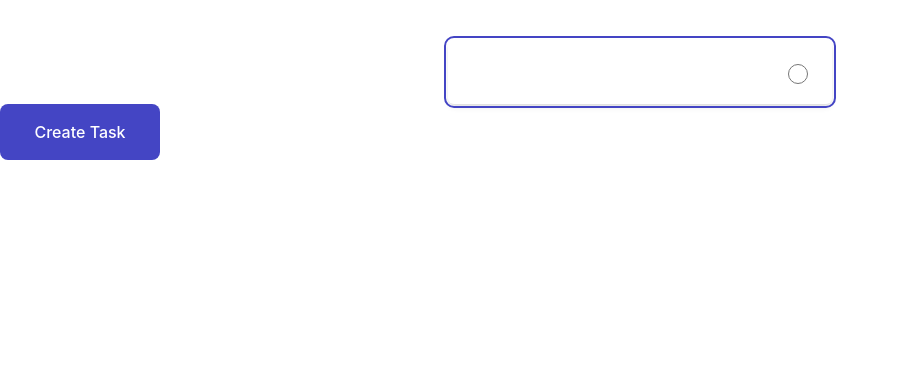
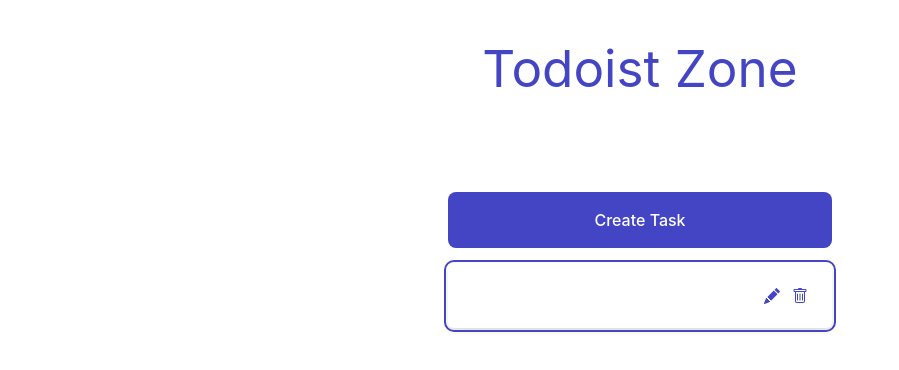
Before and after one commit to BagasDhitya/todoist-zone, a React (Vite) app: page / in a window 1280 px wide. Shown: the top 370 px of the page, without its empty margins (0-899 px from the left). Built offline with nearby package versions, Linux system fonts and the light colour scheme.

Commit message:
restyling card

```diff
--- a/src/components/Card.tsx
+++ b/src/components/Card.tsx
@@ -1,13 +1,15 @@
 import { FC } from "react";
+import { IconContext } from "react-icons";
+import { BsPencilFill, BsTrash } from "react-icons/bs";
 
 interface CardProps {
   id: string;
   title?: string;
-  value?: string;
-  onChange?: React.ChangeEventHandler;
+  onUpdate?: React.MouseEventHandler;
+  onDelete?: React.MouseEventHandler;
 }
 
-const Card: FC<CardProps> = ({ id, title, value, onChange }) => {
+const Card: FC<CardProps> = ({ id, title, onUpdate, onDelete }) => {
   return (
     <div
       id={id}
@@ -16,13 +18,11 @@
       <div className="grid content-center">
         <p className="font-semibold text-xl text-todoist-indigo m-5">{title}</p>
       </div>
-      <div className="m-6">
-        <input
-          className="w-5 h-5"
-          type="radio"
-          value={value}
-          onChange={onChange}
-        />
+      <div className="m-6 flex flex-row space-x-3">
+        <IconContext.Provider value={{ color: "#4445C4" }}>
+          <BsPencilFill onClick={onUpdate} />
+          <BsTrash onClick={onDelete} />
+        </IconContext.Provider>
       </div>
     </div>
   );
--- a/src/pages/home/index.tsx
+++ b/src/pages/home/index.tsx
@@ -7,12 +7,15 @@
   return (
     <Layout>
       <div className="w-screen h-full grid gap-4 place-content-center mt-10 ">
+        <div className="flex justify-center mb-20">
+          <h1 className="text-todoist-indigo">Todoist Zone</h1>
+        </div>
+        <div className="flex space-x-5 flex-row">
+          <Button title="Create Task" />
+        </div>
         <div className="w-96">
           <Card />
         </div>
-      </div>
-      <div className="w-40">
-        <Button title="Create Task" />
       </div>
     </Layout>
   );
```
